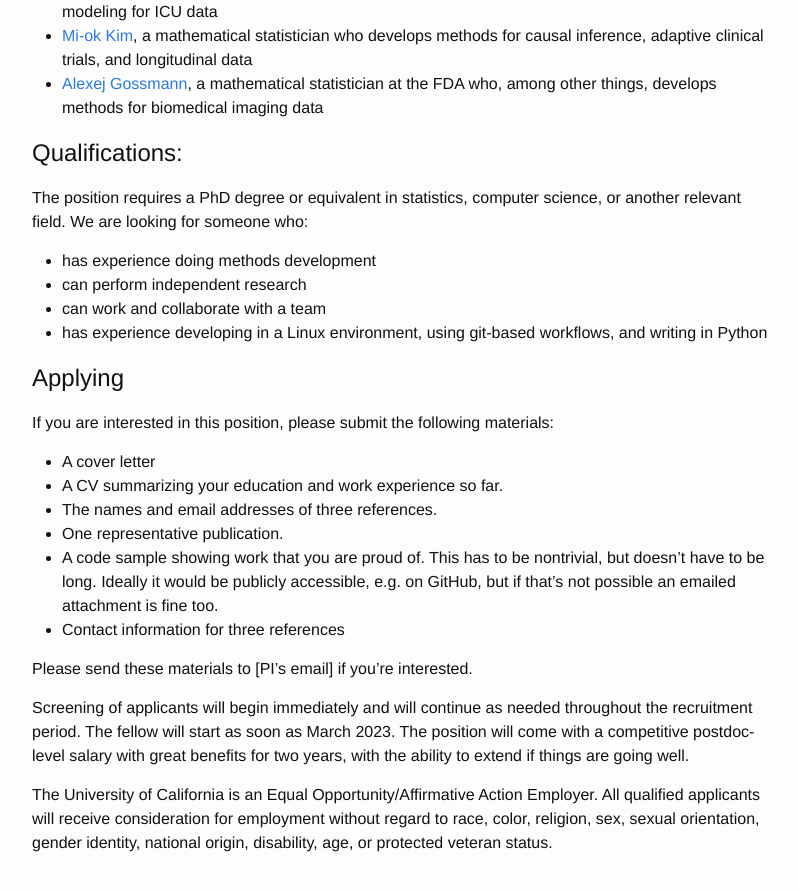
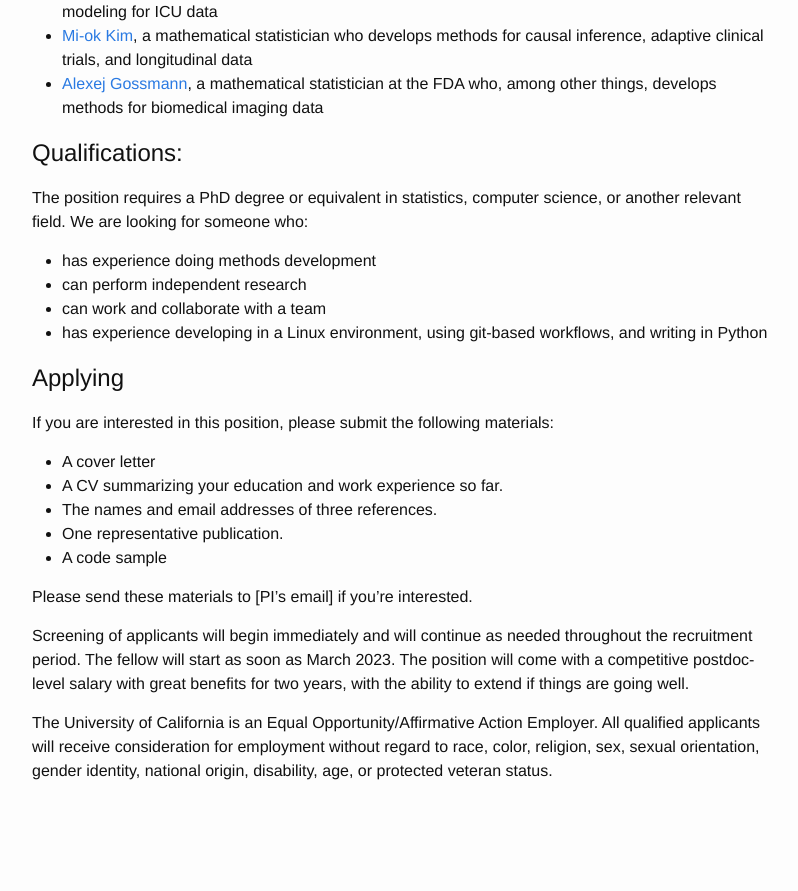
Before and after one commit to jjfeng/jjfeng.github.io, a Jekyll site: the page built from joining.md, in a window 1280 px wide and 900 px high, scrolled down 572 px. Shown: the top 891 px of the window, without its empty margins (238-1036 px from the left). Built offline with Jekyll 4.4.1, drawn with Linux system fonts in a browser that asks for light colours; after the commit the page ends 1400 px from its top, so only the background shows below that.

Commit message:
update applying

```diff
--- a/joining.md
+++ b/joining.md
@@ -34,8 +34,8 @@ If you are interested in this position, please submit the following materials:
 * A CV summarizing your education and work experience so far.
 * The names and email addresses of three references.
 * One representative publication.
-* A code sample showing work that you are proud of. This has to be nontrivial, but doesn’t have to be long. Ideally it would be publicly accessible, e.g. on GitHub, but if that’s not possible an emailed attachment is fine too.
-* Contact information for three references
+* A code sample
+
 
 Please send these materials to [PI's email] if you're interested.
 
```
